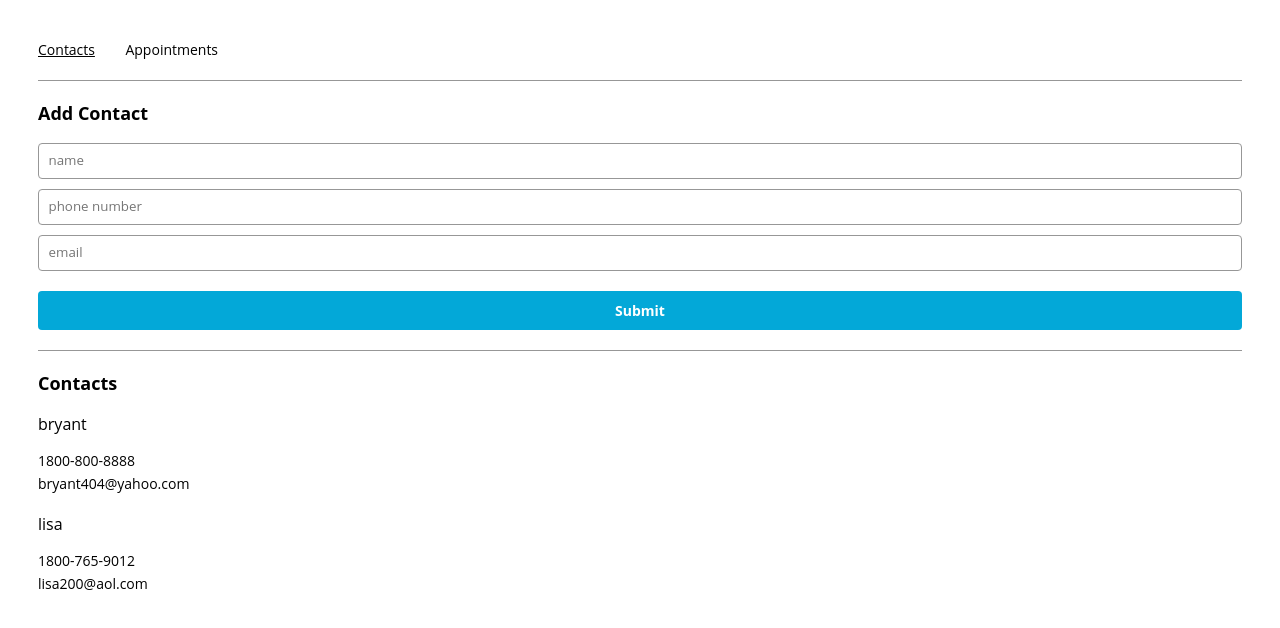
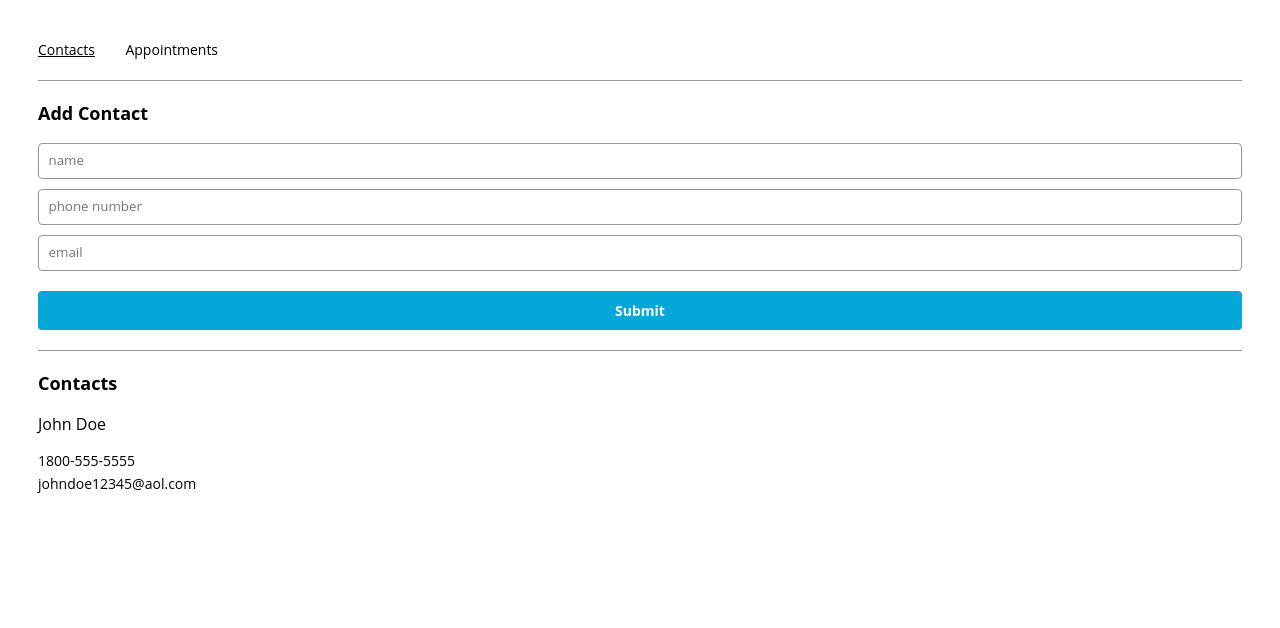
Before and after one commit to eyeland/react_challenge_start, a React (Create React App) app: page /contacts in a window 1280 px wide. Shown: the top 628 px of the page. Built offline with nearby package versions, Linux system fonts and the light colour scheme.

Commit message:
9.1 *remove place holder contacts

```diff
--- a/src/App.js
+++ b/src/App.js
@@ -10,8 +10,8 @@ function App() {
   Define state variables for
   contacts and appointments
   */
-  const [contacts, setContacts] = useState([{name: 'bryant', phone: '1800-800-8888', email: 'bryant404@yahoo.com'},
-          {name: 'lisa', phone: '1800-765-9012', email: 'lisa200@aol.com'}]);
+  const [contacts, setContacts] = useState([{name: 'John Doe', phone: '1800-555-5555', email: 'johndoe12345@aol.com'}
+        ]);
   const [appointments, setAppointments] = useState([
     {currentTitle: 'work',
     data: 'some date',
```
